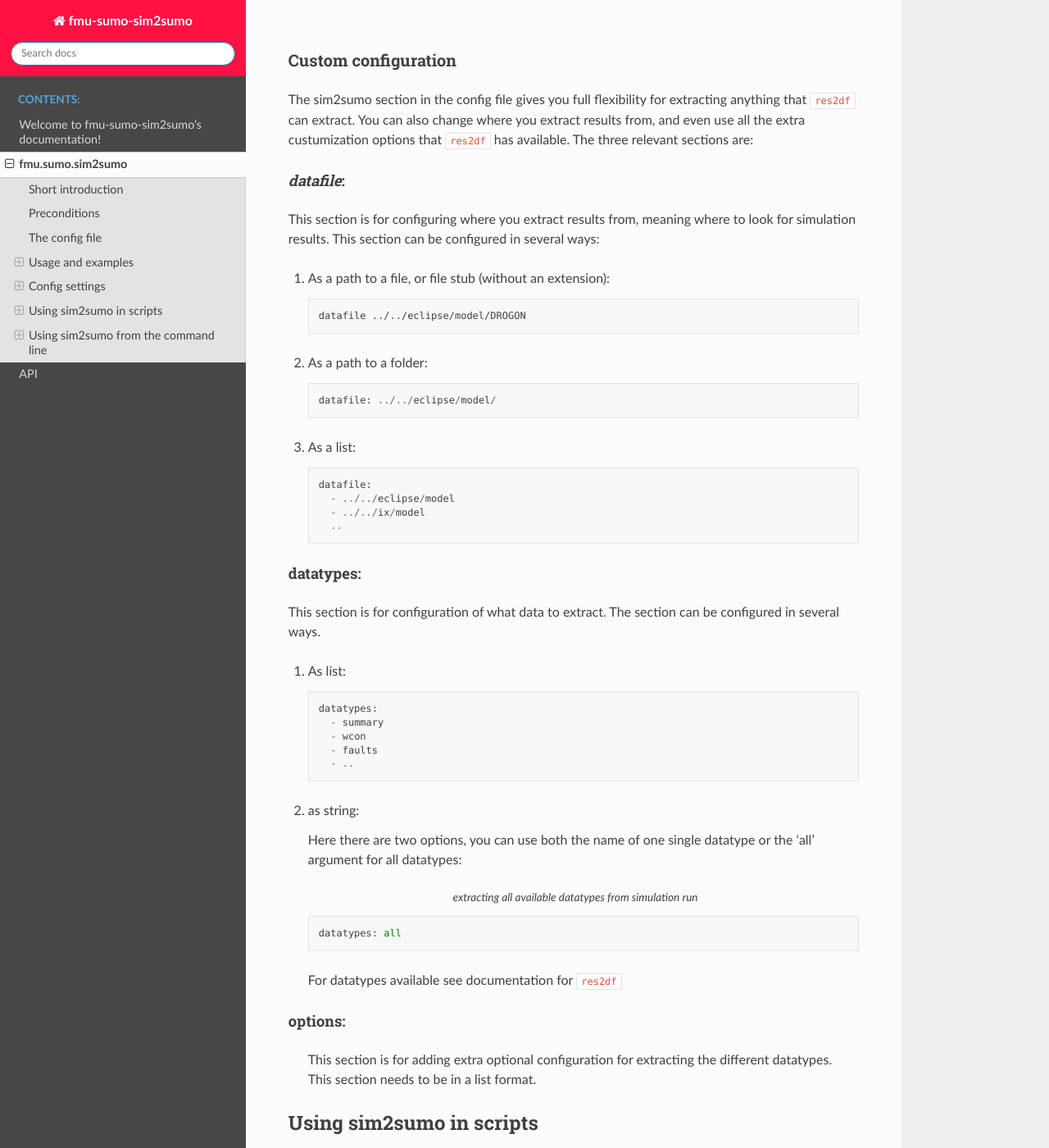
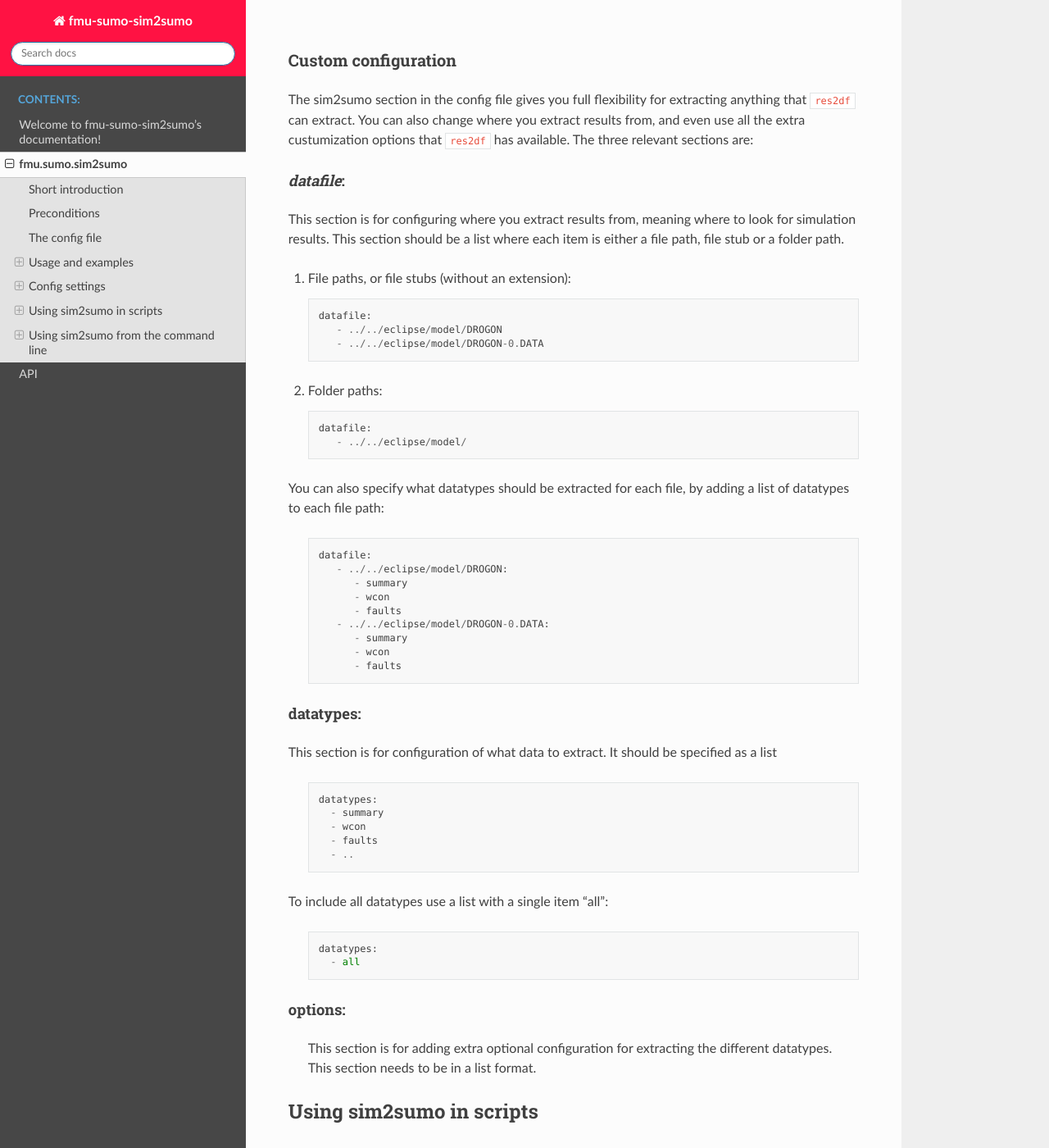
Before and after one commit to equinor/fmu-sumo-sim2sumo, a Sphinx documentation site: the page built from docs/sim2sumo.rst, in a window 1280 px wide and 1400 px high, scrolled down 3141 px. Shown: the whole window at 82% size. Built offline with Sphinx 7.4.7 and the Read the Docs theme 3.1.0, drawn with Linux system fonts in a browser that asks for light colours.

Commit message:
Validate sim2sumo config format

```diff
--- a/docs/sim2sumo.rst
+++ b/docs/sim2sumo.rst
@@ -150,37 +150,44 @@ The three relevant sections are:
 
 *datafile*:
 --------------------
-This section is for configuring where you extract results from, meaning where to look for simulation results. This section can be configured in several ways:
+This section is for configuring where you extract results from, meaning where to look for simulation results.
+This section should be a list where each item is either a file path, file stub or a folder path.
 
-1. As a path to a file, or file stub (without an extension):
-
-   .. code-block:: yaml
-
-      datafile ../../eclipse/model/DROGON
-
-
-2. As a path to a folder:
-
-   .. code-block::
-
-      datafile: ../../eclipse/model/
-
-
-3. As a list:
+1. File paths, or file stubs (without an extension):
 
    .. code-block::
 
       datafile:
-        - ../../eclipse/model
-        - ../../ix/model
-        ..
+         - ../../eclipse/model/DROGON
+         - ../../eclipse/model/DROGON-0.DATA
+
+
+2. Folder paths:
+
+   .. code-block::
+
+      datafile:
+         - ../../eclipse/model/
+
+
+You can also specify what datatypes should be extracted for each file, by adding a list of datatypes to each file path:
+
+   .. code-block::
+
+      datafile:
+         - ../../eclipse/model/DROGON:
+            - summary
+            - wcon
+            - faults
+         - ../../eclipse/model/DROGON-0.DATA:
+            - summary
+            - wcon
+            - faults
 
 
 datatypes:
 ----------------
-This section is for configuration of what data to extract. The section can be configured in several ways.
-
-1. As list:
+This section is for configuration of what data to extract. It should be specified as a list
 
    .. code-block::
 
@@ -190,17 +197,12 @@ This section is for configuration of what data to extract. The section can be co
         - faults
         - ..
 
-2. as string:
-
-   Here there are two options, you can use both the name of one single datatype
-   or the 'all' argument for all datatypes:
+To include all datatypes use a list with a single item "all":
 
    .. code-block::
-      :caption: extracting all available datatypes from simulation run
 
-      datatypes: all
-
-   For datatypes available see documentation for ``res2df``
+      datatypes:
+        - all
 
 options:
 -------------
```
Also changed, not shown: 2 other files.
